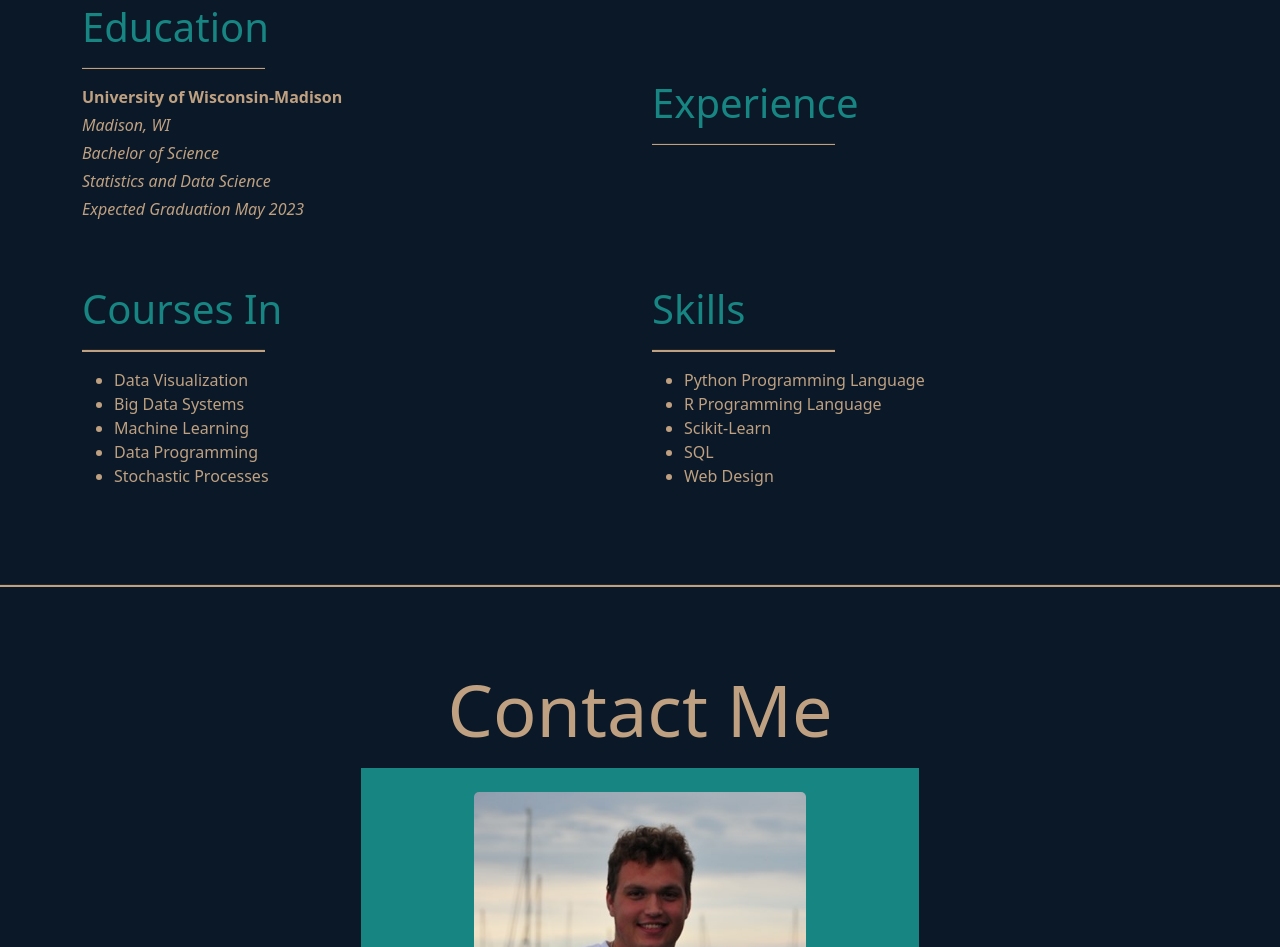
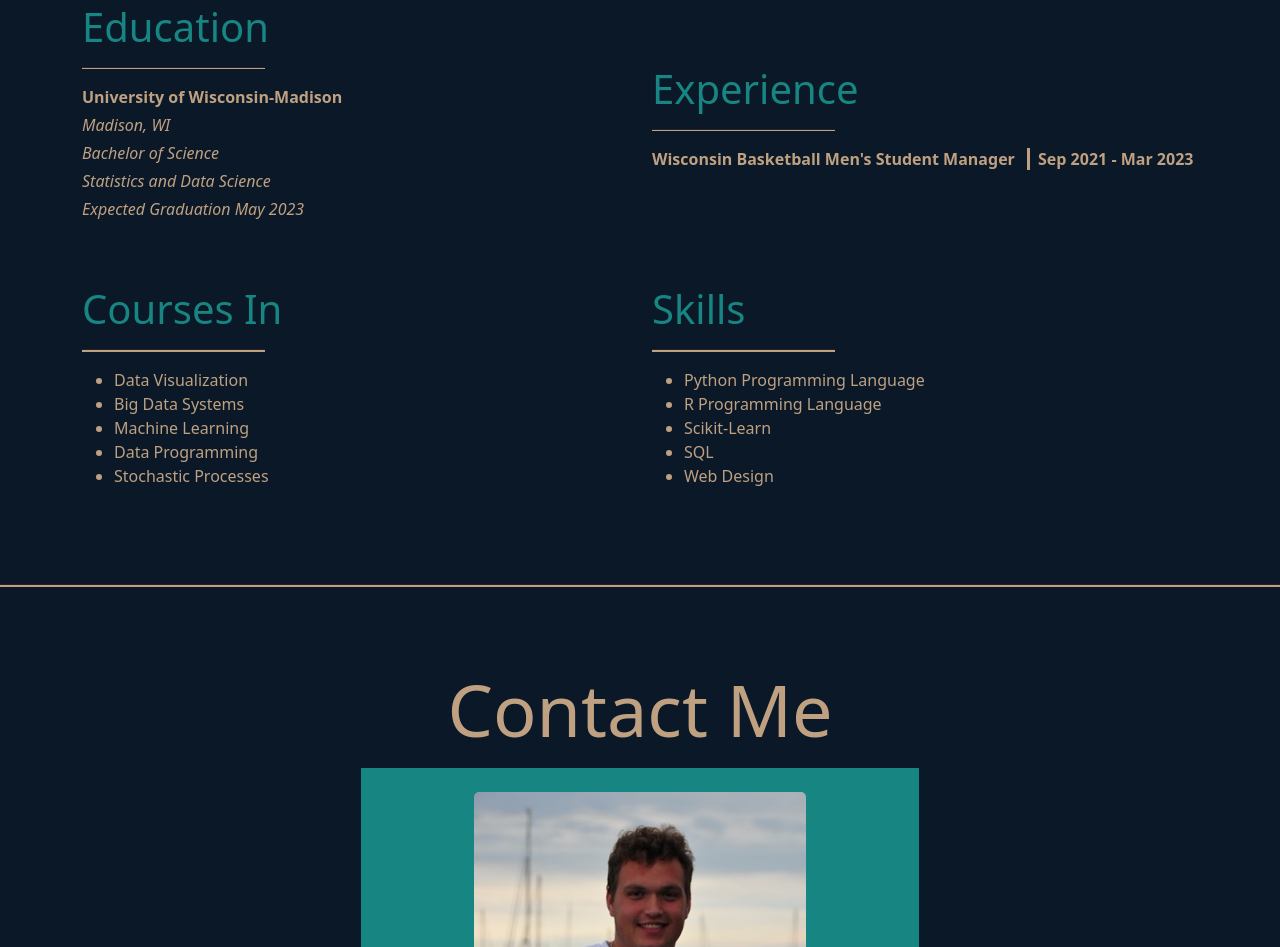
Before and after one commit to jquam15/jquam15.github.io, a plain HTML site: page index.html in a window 1280 px wide. Shown: the part 1277-2224 px from the top of the page. Drawn offline with nearby package versions, Linux system fonts and the light colour scheme.

Commit message:
Added content to resume section

```diff
--- a/index.html
+++ b/index.html
@@ -149,6 +149,7 @@
                 <div class="col-6 col-lg-6 col-xl-6">
                     <h6 class="display-6">Experience</h6>
                     <hr>
+                    <p class="mb-1 bold">Wisconsin Basketball Men's Student Manager <span class="vertical mx-2"></span>Sep 2021 - Mar 2023</p>
                 </div>
             </div>
 
--- a/styles.css
+++ b/styles.css
@@ -91,6 +91,11 @@
     text-decoration: none;
 }
 
+.vertical {
+    border-left: 3px solid #BFA181;
+    height: 20px;
+}
+
 
 
 
```
